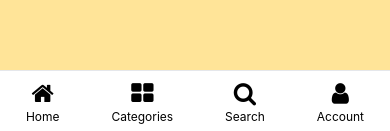
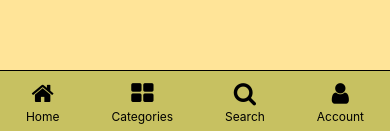
Before and after one commit to aashmeetsingh/SIH_Prototype, a React Native app: screen /Home in a window 390 px wide. Shown: the part 710-841 px from the top of the page. Built offline with nearby package versions, Linux system fonts and the light colour scheme.

Commit message:
"Update border color and background color in Home.js stylesheet"

```diff
--- a/src/Home.js
+++ b/src/Home.js
@@ -162,8 +162,8 @@ const styles = StyleSheet.create({
         justifyContent: 'space-around',
         paddingVertical: 10,
         borderTopWidth: 1,
-        borderColor: '#E5E7EB',
-        backgroundColor: 'white',
+        borderColor: '#000000',
+        backgroundColor: '#c7c161',
     },
     navItem: {
         alignItems: 'center',
```
